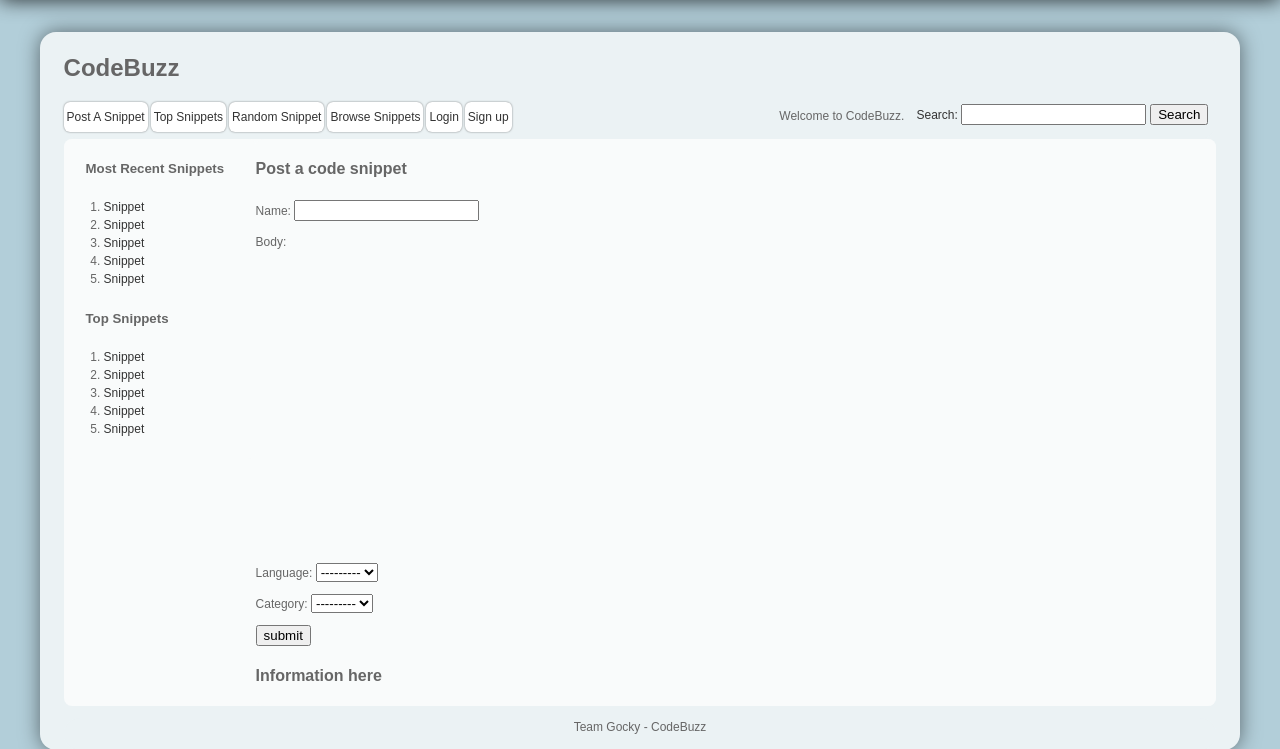
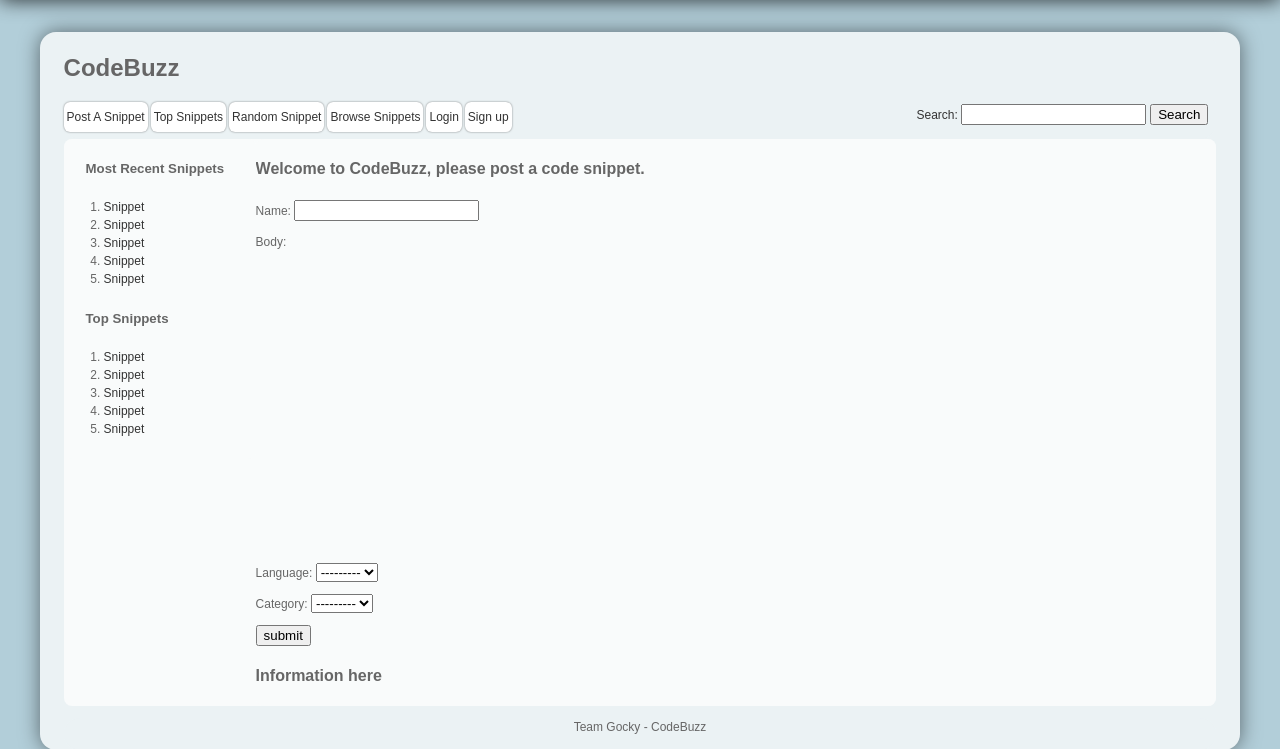
Before and after one commit to TeamGocky/NoteBee, a Django app: page / in a window 1280 px wide. Shown: the top 749 px of the page. Run offline with Django 3.2, Linux system fonts and the light colour scheme; data comes from the database, SQL or seed files in the repository; data that the repository does not hold is empty; parts of the project's set-up code (start-up, migrations or seed data) failed here and were passed over.

Commit message:
Idea to reduce width requirement, diverts from wireframes more

```diff
--- a/codebuzz/templates/base.html
+++ b/codebuzz/templates/base.html
@@ -22,15 +22,9 @@
 			{% if user.is_authenticated %}
                 <a href="/accounts/logout"><div class="navigationButton">Logout</div></a>
                 <a href=""><div class="navigationButton">Your Profile</div></a>
-                <div class="login">
-                    <p class="loggedIn">Welcome back, {{ user.username }}.</p>
-                </div>
 			{% else %}
                 <a href="/accounts/login"><div class="navigationButton">Login</div></a>
                 <a href="/registration"><div class="navigationButton">Sign up</div></a>
-                <div class="login">
-                    <p class="loggedIn">Welcome to CodeBuzz.</p>
-                </div>
 			{% endif %}
 			<br />
 		</div>
--- a/codebuzz/templates/index.html
+++ b/codebuzz/templates/index.html
@@ -9,7 +9,11 @@
     {% endif %}
 {% endblock %}
 {% block body %}
-	<h4>Post a code snippet</h4>
+	{% if user.is_authenticated %}
+		<h4>Welcome back {{ user.username }}, please post a code snippet.</h4>
+	{% else %}
+		<h4>Welcome to CodeBuzz, please post a code snippet.</h4>
+	{% endif %}
     {% if form %}
         <form method="post" action="/codesnippet/">
             {% csrf_token %}
```
